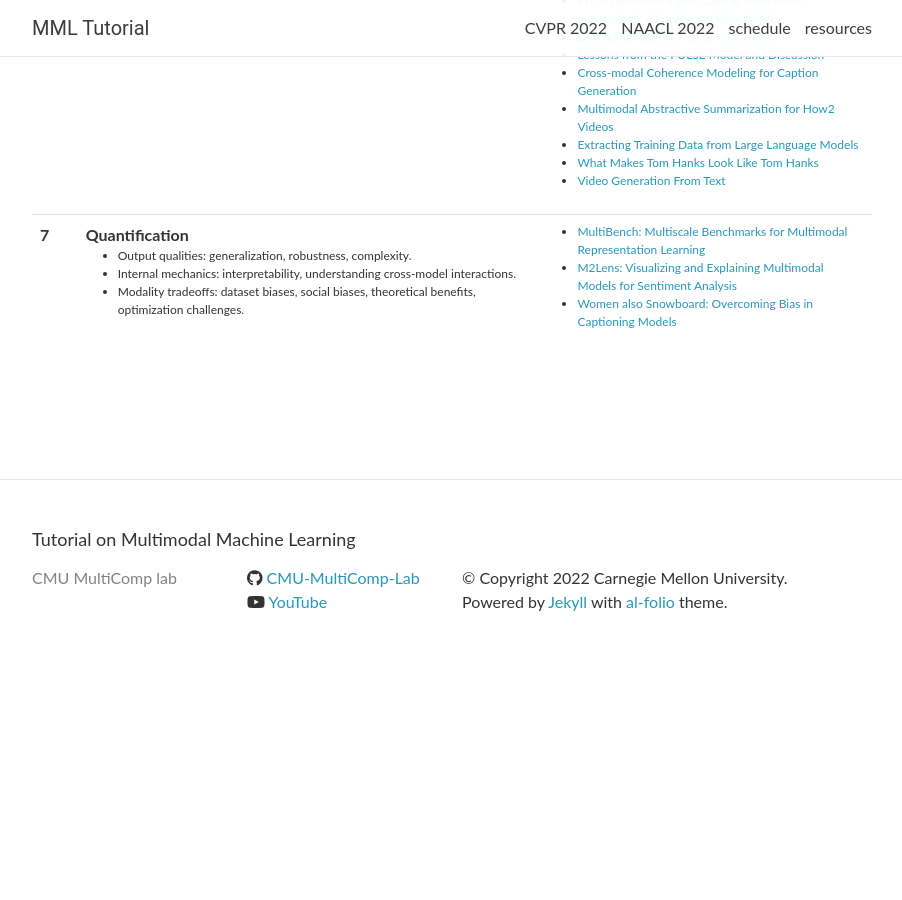
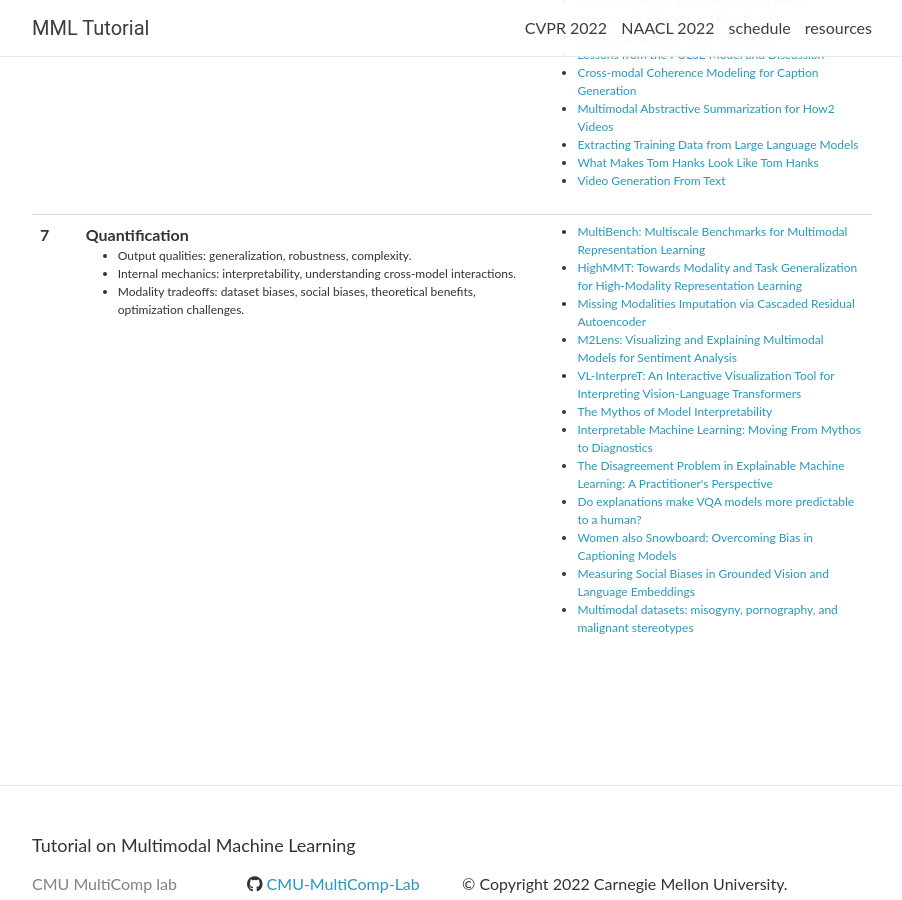
Before and after one commit to CMU-MultiComp-Lab/mmml-tutorial, a Jekyll site: the page built from _pages/schedule.md, in a window 1280 px wide and 900 px high, scrolled down 1377 px. Shown: the whole window, without its empty margins (188-1090 px from the left). Built offline with Jekyll 4.4.1, drawn with Linux system fonts in a browser that asks for light colours; nearby versions of some CDN libraries; comment, search, counter and statistics services are not loaded; before the commit the page ends 2052 px from its top, so only the background shows below that.

Commit message:
Update lectures.yml

```diff
--- a/_data/lectures.yml
+++ b/_data/lectures.yml
@@ -95,5 +95,14 @@
     - Modality tradeoffs&#58; dataset biases, social biases, theoretical benefits, optimization challenges.<br/>
   readings:
     - <a href="https://arxiv.org/abs/2107.07502">MultiBench&#58; Multiscale Benchmarks for Multimodal Representation Learning</a> <br/>
+    - <a href="https://arxiv.org/abs/2203.01311">HighMMT&#58; Towards Modality and Task Generalization for High-Modality Representation Learning</a> <br/>
+    - <a href="https://openaccess.thecvf.com/content_cvpr_2017/html/Tran_Missing_Modalities_Imputation_CVPR_2017_paper.html">Missing Modalities Imputation via Cascaded Residual Autoencoder</a> <br/>
     - <a href="https://arxiv.org/abs/2107.08264">M2Lens&#58; Visualizing and Explaining Multimodal Models for Sentiment Analysis</a> <br/>
+    - <a href="https://arxiv.org/abs/2203.17247">VL-InterpreT&#58; An Interactive Visualization Tool for Interpreting Vision-Language Transformers</a> <br/>
+    - <a href="https://arxiv.org/abs/1606.03490">The Mythos of Model Interpretability</a> <br/>
+    - <a href="https://arxiv.org/abs/2103.06254">Interpretable Machine Learning&#58; Moving From Mythos to Diagnostics</a> <br/>
+    - <a href="https://arxiv.org/abs/2202.01602">The Disagreement Problem in Explainable Machine Learning&#58; A Practitioner's Perspective</a> <br/>
+    - <a href="https://arxiv.org/abs/1810.12366">Do explanations make VQA models more predictable to a human?</a> <br/>
     - <a href="https://arxiv.org/abs/1803.09797">Women also Snowboard&#58; Overcoming Bias in Captioning Models</a> <br/>
+    - <a href="https://aclanthology.org/2021.naacl-main.78.pdf">Measuring Social Biases in Grounded Vision and Language Embeddings</a> <br/>
+    - <a href="https://arxiv.org/abs/2110.01963">Multimodal datasets&#58; misogyny, pornography, and malignant stereotypes</a> <br/>
```
